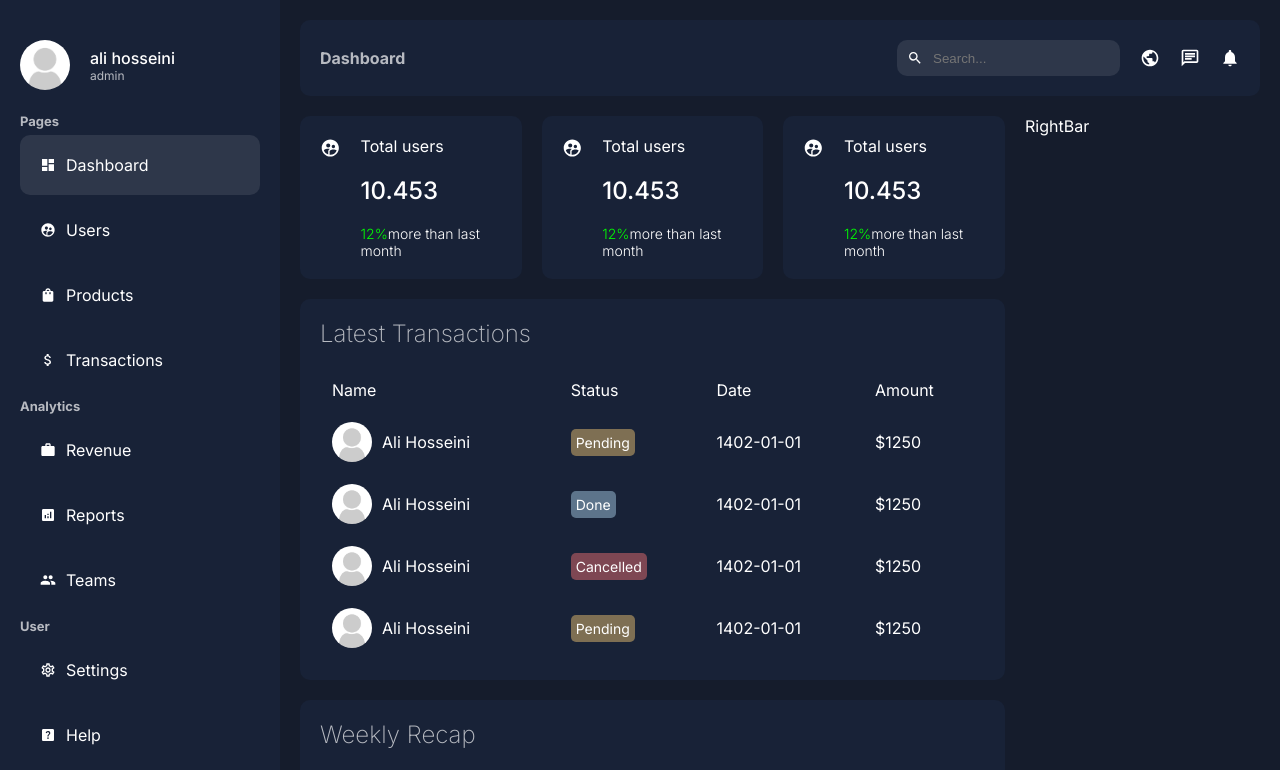
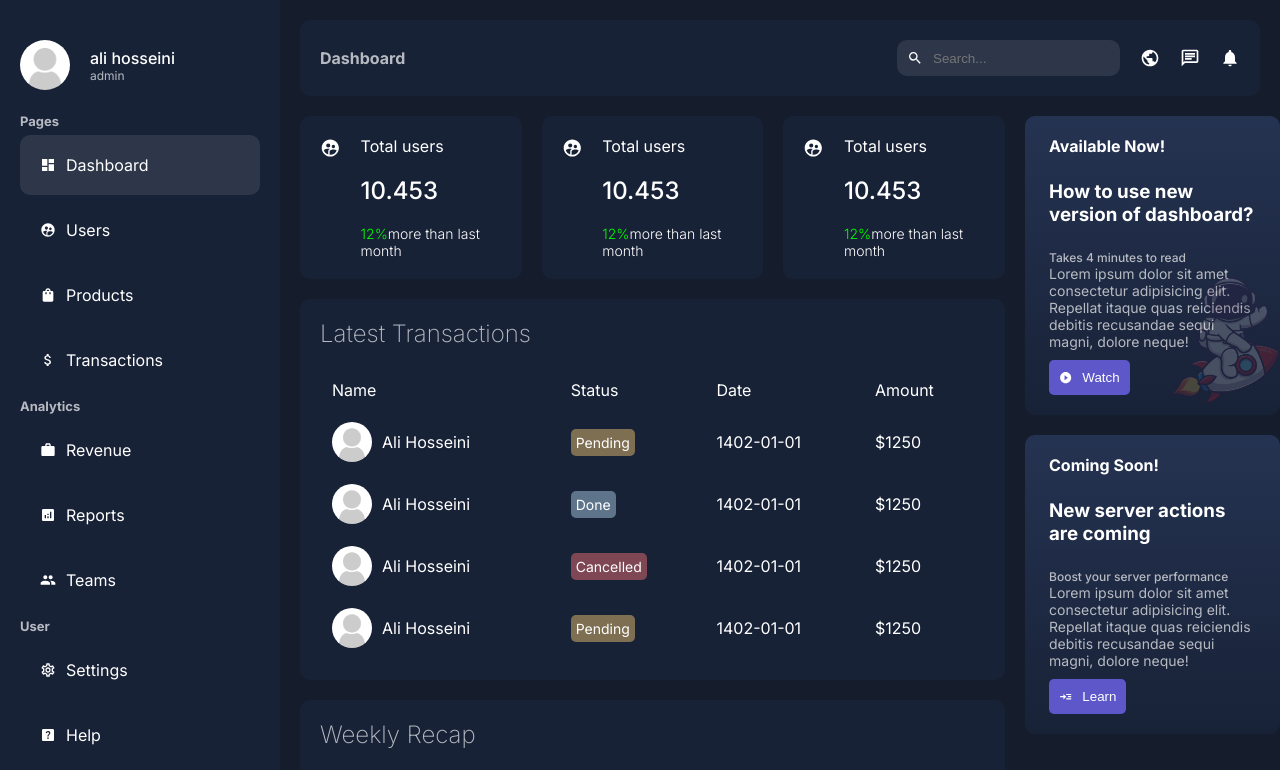
Before and after one commit to alidanial7/next14admin, a Next.js app: page /dashboard in a window 1280 px wide. Shown: the top 770 px of the page. Built offline with nearby package versions, Linux system fonts and the light colour scheme.

Commit message:
add right bar

```diff
--- a/src/app/dashboard/_ui/rightbar/rightbar.module.css
+++ b/src/app/dashboard/_ui/rightbar/rightbar.module.css
@@ -0,0 +1,59 @@
+.container {
+  position: fixed;
+}
+
+.item {
+  background: linear-gradient(to top, #182237, #253352);
+  padding: 20px 24px;
+  border-radius: 10px;
+  margin-bottom: 20px;
+  position: relative;
+}
+
+.bgContainer {
+  position: absolute;
+  right: 0;
+  bottom: 0;
+  width: 50%;
+  height: 50%;
+}
+
+.bg {
+  object-fit: contain;
+  opacity: 0.2;
+}
+
+.texts {
+  display: flex;
+  flex-direction: column;
+  gap: 24px;
+}
+
+.notification {
+  font-weight: bold;
+}
+
+.subtitle {
+  color: var(--textSoft);
+  font-weight: 500;
+  font-size: 12px;
+}
+
+.desc {
+  color: var(--textSoft);
+  font-size: 14px;
+}
+
+.button {
+  margin-top: 10px;
+  padding: 10px;
+  display: flex;
+  align-items: center;
+  gap: 10px;
+  width: max-content;
+  background-color: #5d57c9;
+  color: white;
+  border: none;
+  border-radius: 5px;
+  cursor: pointer;
+}
--- a/src/app/dashboard/_ui/rightbar/rightbar.tsx
+++ b/src/app/dashboard/_ui/rightbar/rightbar.tsx
@@ -1,7 +1,46 @@
 import React from "react";
+import styles from "./rightbar.module.css";
+import Image from "next/image";
+import { MdPlayCircleFilled, MdReadMore } from "react-icons/md";
 
 function RightBar() {
-  return <div>RightBar</div>;
+  return (
+    <div className={styles.container}>
+      <div className={styles.item}>
+        <div className={styles.bgContainer}>
+          <Image src="/astronaut.png" alt="" fill className={styles.bg} />
+        </div>
+        <div className={styles.texts}>
+          <span className={styles.notification}>Available Now!</span>
+          <h3 className={styles.title}>How to use new version of dashboard?</h3>
+          <span className={styles.subtitle}>Takes 4 minutes to read</span>
+        </div>
+        <p className={styles.desc}>
+          Lorem ipsum dolor sit amet consectetur adipisicing elit. Repellat
+          itaque quas reiciendis debitis recusandae sequi magni, dolore neque!
+        </p>
+        <button className={styles.button}>
+          <MdPlayCircleFilled />
+          Watch
+        </button>
+      </div>
+      <div className={styles.item}>
+        <div className={styles.texts}>
+          <span className={styles.notification}>Coming Soon!</span>
+          <h3 className={styles.title}>New server actions are coming</h3>
+          <span className={styles.subtitle}>Boost your server performance</span>
+        </div>
+        <p className={styles.desc}>
+          Lorem ipsum dolor sit amet consectetur adipisicing elit. Repellat
+          itaque quas reiciendis debitis recusandae sequi magni, dolore neque!
+        </p>
+        <button className={styles.button}>
+          <MdReadMore />
+          Learn
+        </button>
+      </div>
+    </div>
+  );
 }
 
 export default RightBar;
```
Also changed, not shown: public/astronaut.png (added).
